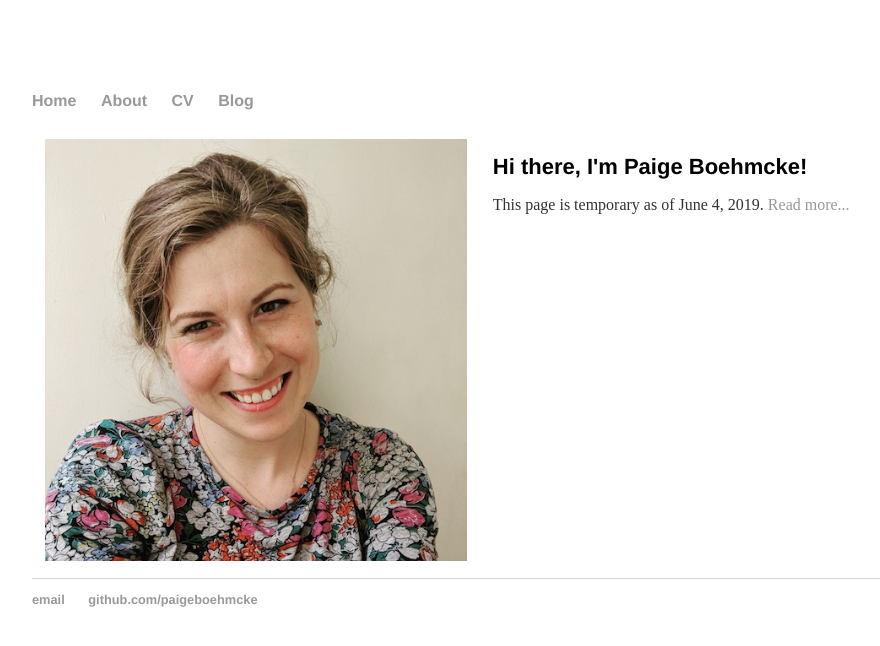
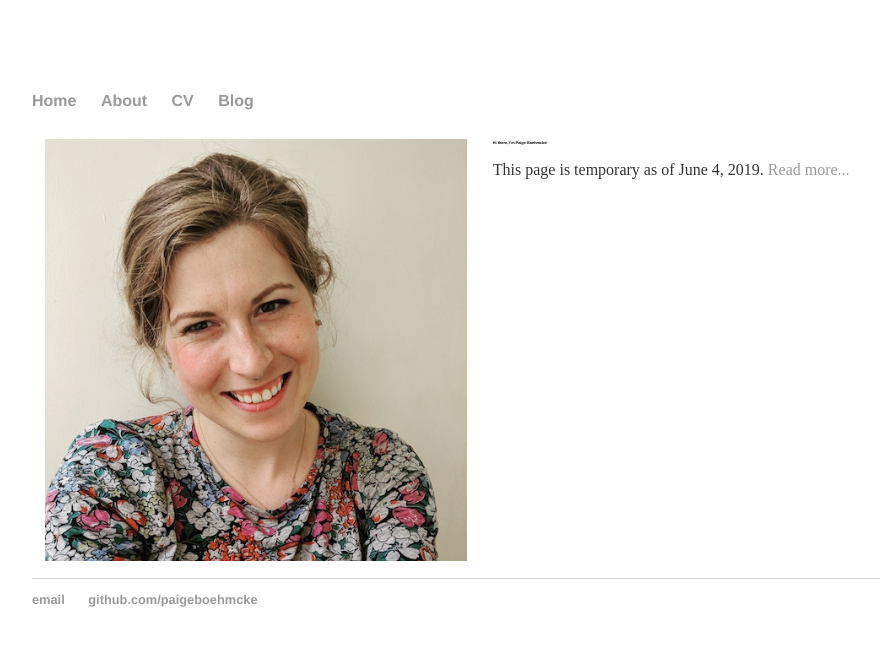
Before and after one commit to paigeboehmcke/paigeboehmcke.github.io, a Jekyll site: the page built from index.html, in a window 1280 px wide. Shown: the top 646 px of the page, without its empty margins (160-1040 px from the left). Built offline with Jekyll 4.4.1, drawn with Linux system fonts in a browser that asks for light colours.

Commit message:
Update main.css

```diff
--- a/css/main.css
+++ b/css/main.css
@@ -57,9 +57,10 @@ ul.posts li {
 
 h1 {
   font-family:'Helvetica', 'Arial', 'Sans-Serif';
-  font-size: 16px;
+  /*font-size: 16px;*/
+  font-size: 0.3vw
 }
-@media screen and (min-width: 320px) {
+/*@media screen and (min-width: 320px) {
   h1 {
     font-size: calc(16px + 6 * ((100vw - 320px) / 680));
   }
@@ -68,4 +69,4 @@ h1 {
   h1 {
     font-size: 22px;
   }
-}
+}*/
```
